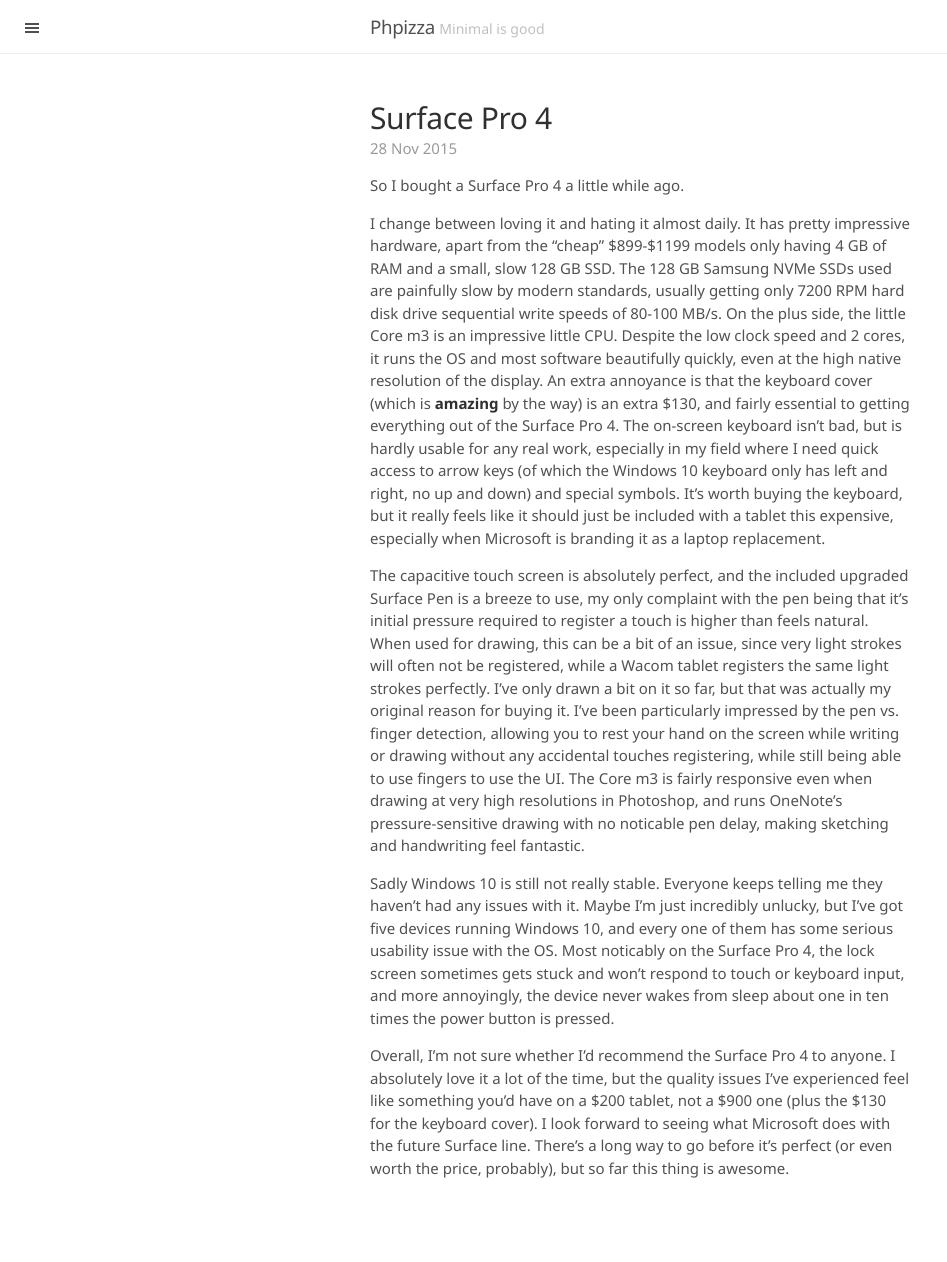
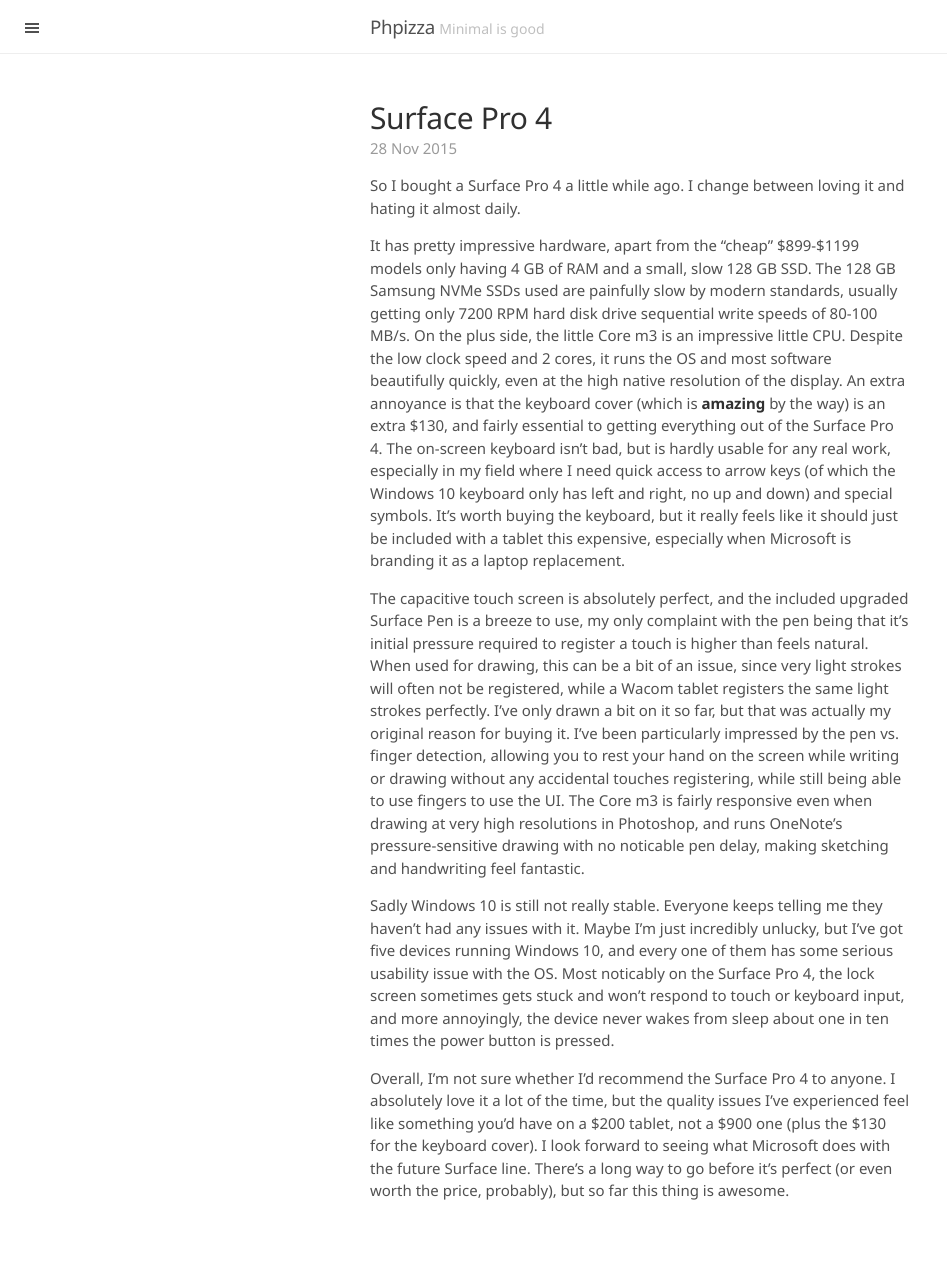
Before and after one commit to Alanaktion/alanaktion.github.io, a Jekyll site: the page built from _posts/2015-11-28-surface-pro-4.md, in a window 1280 px wide. Shown: the whole page, without its empty margins (0-947 px from the left). Built offline with Jekyll 4.4.1, drawn with Linux system fonts in a browser that asks for light colours; Markdown is read by kramdown in place of the engine named in the settings; before the commit the page ends 1239 px from its top, so only the background shows below that.

Commit message:
Adjusting paragraphs

```diff
--- a/_posts/2015-11-28-surface-pro-4.md
+++ b/_posts/2015-11-28-surface-pro-4.md
@@ -4,9 +4,9 @@
 date: 2015-11-28 01:37:56
 ---
 
-So I bought a Surface Pro 4 a little while ago.
+So I bought a Surface Pro 4 a little while ago. I change between loving it and hating it almost daily.
 
-I change between loving it and hating it almost daily. It has pretty impressive hardware, apart from the "cheap" $899-$1199 models only having 4 GB of RAM and a small, slow 128 GB SSD. The 128 GB Samsung NVMe SSDs used are painfully slow by modern standards, usually getting only 7200 RPM hard disk drive sequential write speeds of 80-100 MB/s. On the plus side, the little Core m3 is an impressive little CPU. Despite the low clock speed and 2 cores, it runs the OS and most software beautifully quickly, even at the high native resolution of the display. An extra annoyance is that the keyboard cover (which is **amazing** by the way) is an extra $130, and fairly essential to getting everything out of the Surface Pro 4. The on-screen keyboard isn't bad, but is hardly usable for any real work, especially in my field where I need quick access to arrow keys (of which the Windows 10 keyboard only has left and right, no up and down) and special symbols. It's worth buying the keyboard, but it really feels like it should just be included with a tablet this expensive, especially when Microsoft is branding it as a laptop replacement.
+It has pretty impressive hardware, apart from the "cheap" $899-$1199 models only having 4 GB of RAM and a small, slow 128 GB SSD. The 128 GB Samsung NVMe SSDs used are painfully slow by modern standards, usually getting only 7200 RPM hard disk drive sequential write speeds of 80-100 MB/s. On the plus side, the little Core m3 is an impressive little CPU. Despite the low clock speed and 2 cores, it runs the OS and most software beautifully quickly, even at the high native resolution of the display. An extra annoyance is that the keyboard cover (which is **amazing** by the way) is an extra $130, and fairly essential to getting everything out of the Surface Pro 4. The on-screen keyboard isn't bad, but is hardly usable for any real work, especially in my field where I need quick access to arrow keys (of which the Windows 10 keyboard only has left and right, no up and down) and special symbols. It's worth buying the keyboard, but it really feels like it should just be included with a tablet this expensive, especially when Microsoft is branding it as a laptop replacement.
 
 The capacitive touch screen is absolutely perfect, and the included upgraded Surface Pen is a breeze to use, my only complaint with the pen being that it's initial pressure required to register a touch is higher than feels natural. When used for drawing, this can be a bit of an issue, since very light strokes will often not be registered, while a Wacom tablet registers the same light strokes perfectly. I've only drawn a bit on it so far, but that was actually my original reason for buying it. I've been particularly impressed by the pen vs. finger detection, allowing you to rest your hand on the screen while writing or drawing without any accidental touches registering, while still being able to use fingers to use the UI. The Core m3 is fairly responsive even when drawing at very high resolutions in Photoshop, and runs OneNote's pressure-sensitive drawing with no noticable pen delay, making sketching and handwriting feel fantastic.
 
```
